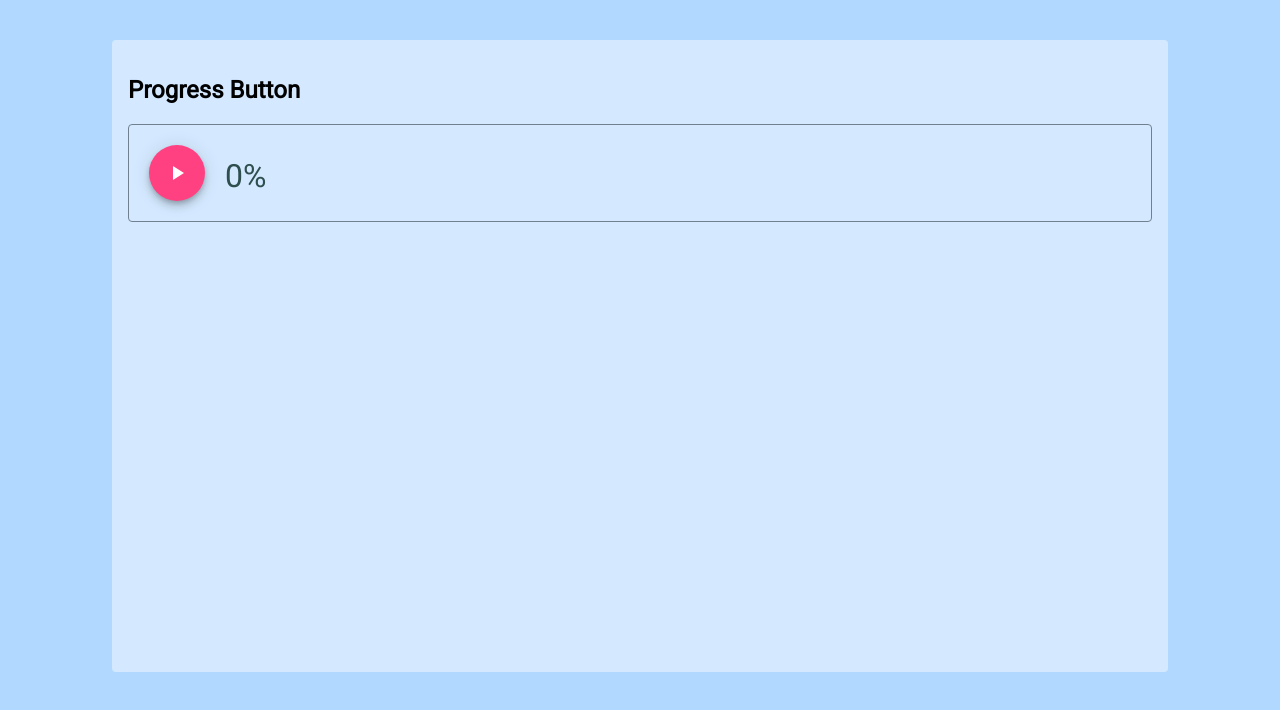
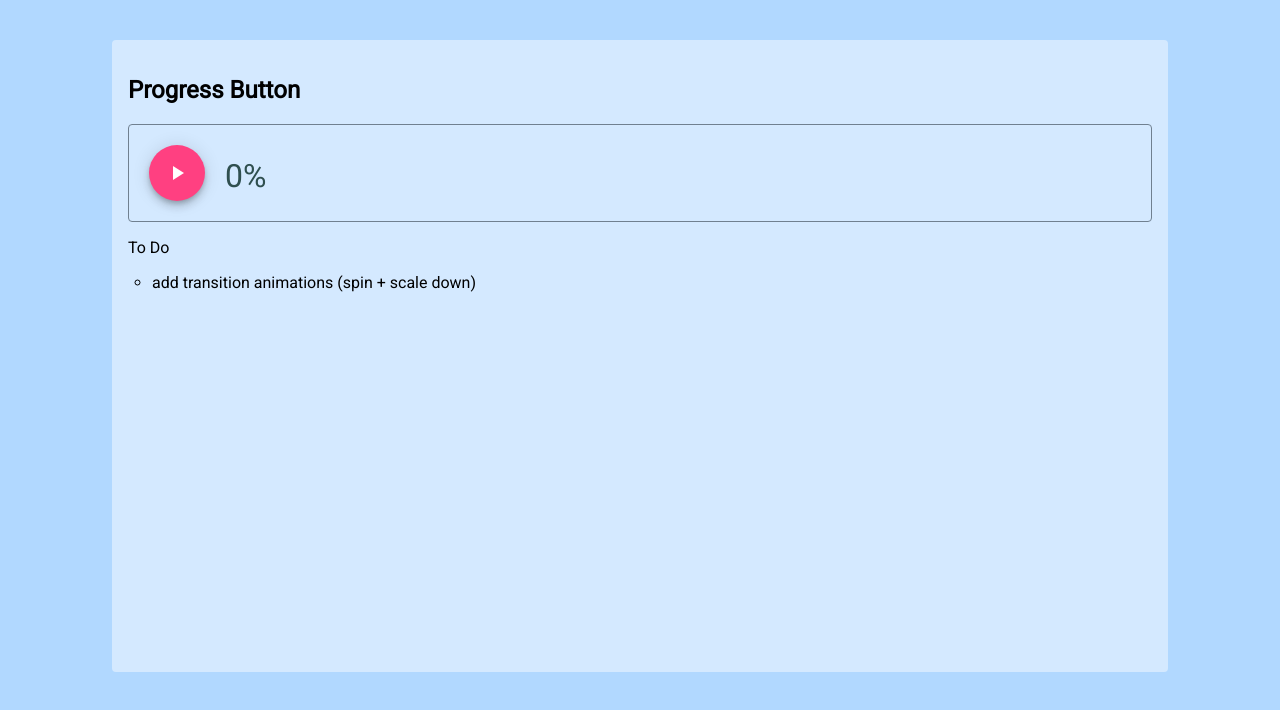
Before and after one commit to silvinodemedeiros/silvino-experiments, an Angular app: page / in a window 1280 px wide. Shown: the top 710 px of the page. Built offline with nearby package versions, Linux system fonts and the light colour scheme.

Commit message:
organizes information on screen

```diff
--- a/src/app/app.component.css
+++ b/src/app/app.component.css
@@ -1,4 +1,13 @@
 .to-do-header {
-  text-transform: uppercase;
-  font-size: 1.5rem;
+  text-transform: capitalize;
+  margin: 1rem 0 .5rem 0;
 }
+
+.to-do-list {
+  padding: 0 0 0 1.5rem;
+  list-style-type: circle;
+}
+
+.section-header {
+  text-transform: capitalize;
+}
--- a/src/app/app.component.html
+++ b/src/app/app.component.html
@@ -1,4 +1,9 @@
 <div class="wrapper">
-  <h2 class="to-do-headaer">Progress Button</h2>
+  <h2 class="section-header">Progress Button</h2>
   <app-timed-button></app-timed-button>
+
+  <p class="to-do-header">To Do</p>
+  <ul class="to-do-list">
+    <li *ngFor="let td of todo">{{ td }}</li>
+  </ul>
 </div>
--- a/src/app/app.component.ts
+++ b/src/app/app.component.ts
@@ -8,6 +8,10 @@ import { Component, OnInit, } from '@angular/core';
 })
 export class AppComponent implements OnInit {
 
+  todo = [
+    'add transition animations (spin + scale down)'
+  ];
+
   constructor() {}
 
   ngOnInit() {}
```
